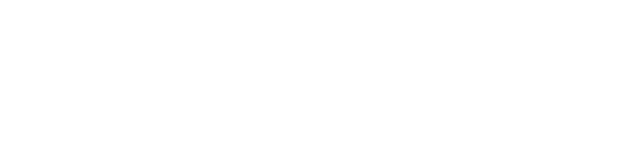
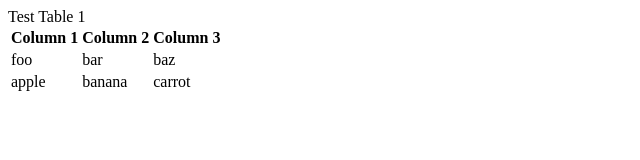
Before and after one commit to samchristywork/tabula, a plain HTML site: page index.html in a window 1280 px wide. Shown: the whole page, without its empty margins (0-640 px from the left). Drawn offline with Linux system fonts and the light colour scheme.

Commit message:
feat: Add createTableElement function
This function creates a table. Tables are how tabular data is viewed and
edited in this application.

```diff
--- a/index.html
+++ b/index.html
@@ -9,6 +9,74 @@
   </head>
   <body>
     <script>
+      const tables = [
+        {
+          name: "Test Table 1",
+          position: {x: 10, y: 10},
+          heading: ["Column 1", "Column 2", "Column 3"],
+          content: [
+            ["'foo'", "'bar'", "'baz'"],
+            ["'apple'", "'banana'", "'carrot'"]
+          ]
+        },
+      ];
+
+      function createTableElement(table, tableIndex) {
+        const container = document.createElement('div');
+        container.className = 'table-container';
+        container.style.left = table.position.x + 'px';
+        container.style.top = table.position.y + 'px';
+
+        const dragBar = document.createElement('div');
+        dragBar.className = 'drag-bar';
+        const titleText = document.createTextNode(table.name);
+        dragBar.appendChild(titleText);
+
+        container.appendChild(dragBar);
+
+        const tableElement = document.createElement('table');
+
+        const headerRow = document.createElement('tr');
+        table.heading.forEach((headingText, headingIndex) => {
+          const th = document.createElement('th');
+          th.contentEditable = true;
+          th.textContent = headingText;
+          th.addEventListener('blur', () => {
+            table.heading[headingIndex] = th.textContent;
+          });
+          headerRow.appendChild(th);
+        });
+        tableElement.appendChild(headerRow);
+
+        table.content.forEach((rowData, rowIndex) => {
+          const row = document.createElement('tr');
+          rowData.forEach((cellData, cellIndex) => {
+            const td = document.createElement('td');
+            try {
+              td.textContent = eval(cellData);
+            } catch {
+              td.textContent = 'Error';
+            }
+
+            row.appendChild(td);
+          });
+          tableElement.appendChild(row);
+        });
+
+        container.appendChild(tableElement);
+
+        return container;
+      }
+
+      function render() {
+        document.body.innerHTML = '';
+        tables.forEach((table, index) => {
+          const tableElement = createTableElement(table, index);
+          document.body.appendChild(tableElement);
+        });
+      }
+
+      render();
     </script>
   </body>
 </html>
```
